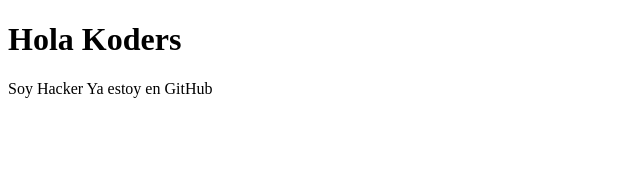
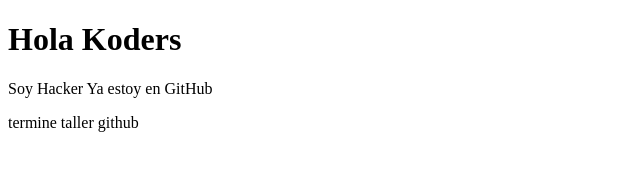
Before and after one commit to Klove34/mi_web, a plain HTML site: page index.html in a window 1280 px wide. Shown: the whole page, without its empty margins (0-640 px from the left). Drawn offline with Linux system fonts and the light colour scheme.

Commit message:
Clone termine taller

```diff
--- a/index.html
+++ b/index.html
@@ -9,5 +9,6 @@
     <h1>Hola Koders</h1>
     <span> Soy Hacker </span>
     <span> Ya estoy en GitHub</span>
+	<p>termine taller github</p>
 </body>
 </html>
```
